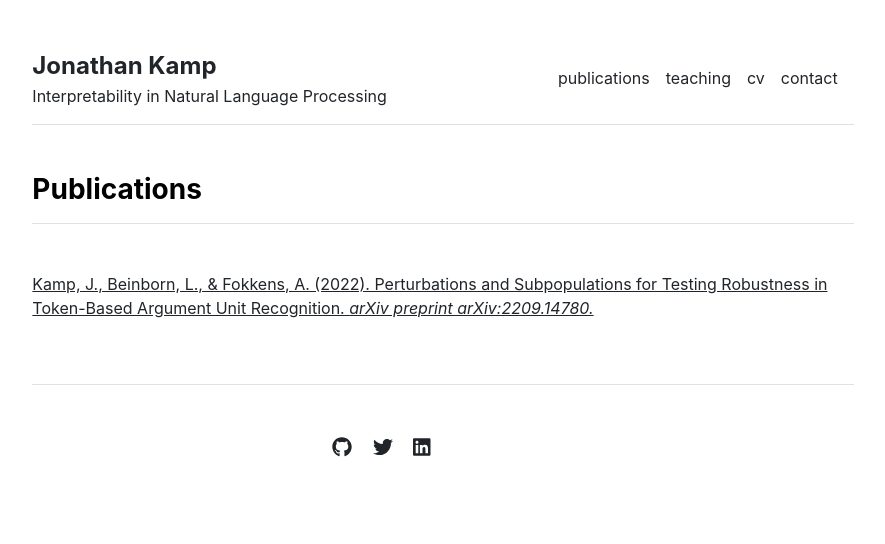
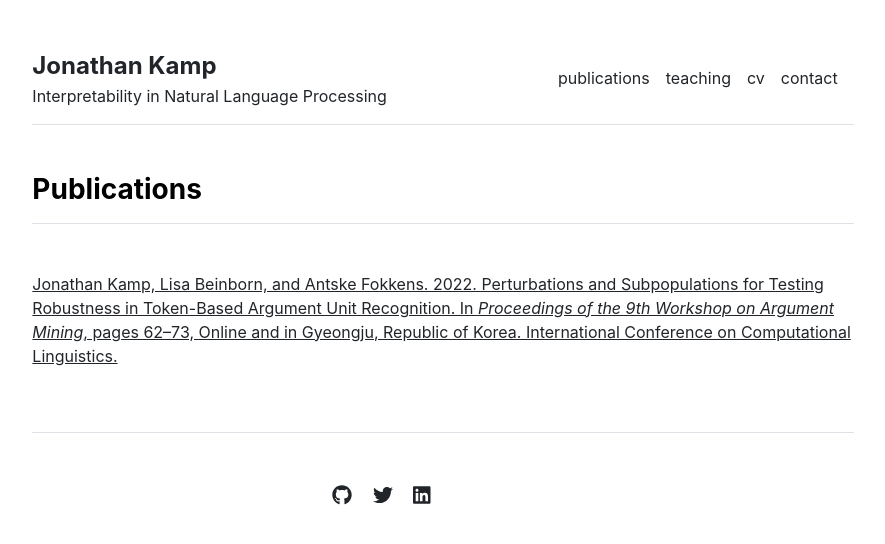
Before and after one commit to jbkamp/jbkamp.github.io, a Jekyll site: the page built from publications.md, in a window 1280 px wide. Shown: the top 544 px of the page, without its empty margins (197-1082 px from the left). Built offline with Jekyll 4.4.1, drawn with Linux system fonts in a browser that asks for light colours.

Commit message:
updated publication

```diff
--- a/_data/publications.yml
+++ b/_data/publications.yml
@@ -1,2 +1,2 @@
 index:
-- {name: 'Kamp, J., Beinborn, L., & Fokkens, A. (2022). Perturbations and Subpopulations for Testing Robustness in Token-Based Argument Unit Recognition. <i>arXiv preprint arXiv:2209.14780.</i>', url: 'https://arxiv.org/abs/2209.14780'}
+- {name: 'Jonathan Kamp, Lisa Beinborn, and Antske Fokkens. 2022. Perturbations and Subpopulations for Testing Robustness in Token-Based Argument Unit Recognition. In <i>Proceedings of the 9th Workshop on Argument Mining</i>, pages 62–73, Online and in Gyeongju, Republic of Korea. International Conference on Computational Linguistics.', url: 'https://aclanthology.org/2022.argmining-1.5/'}
```
